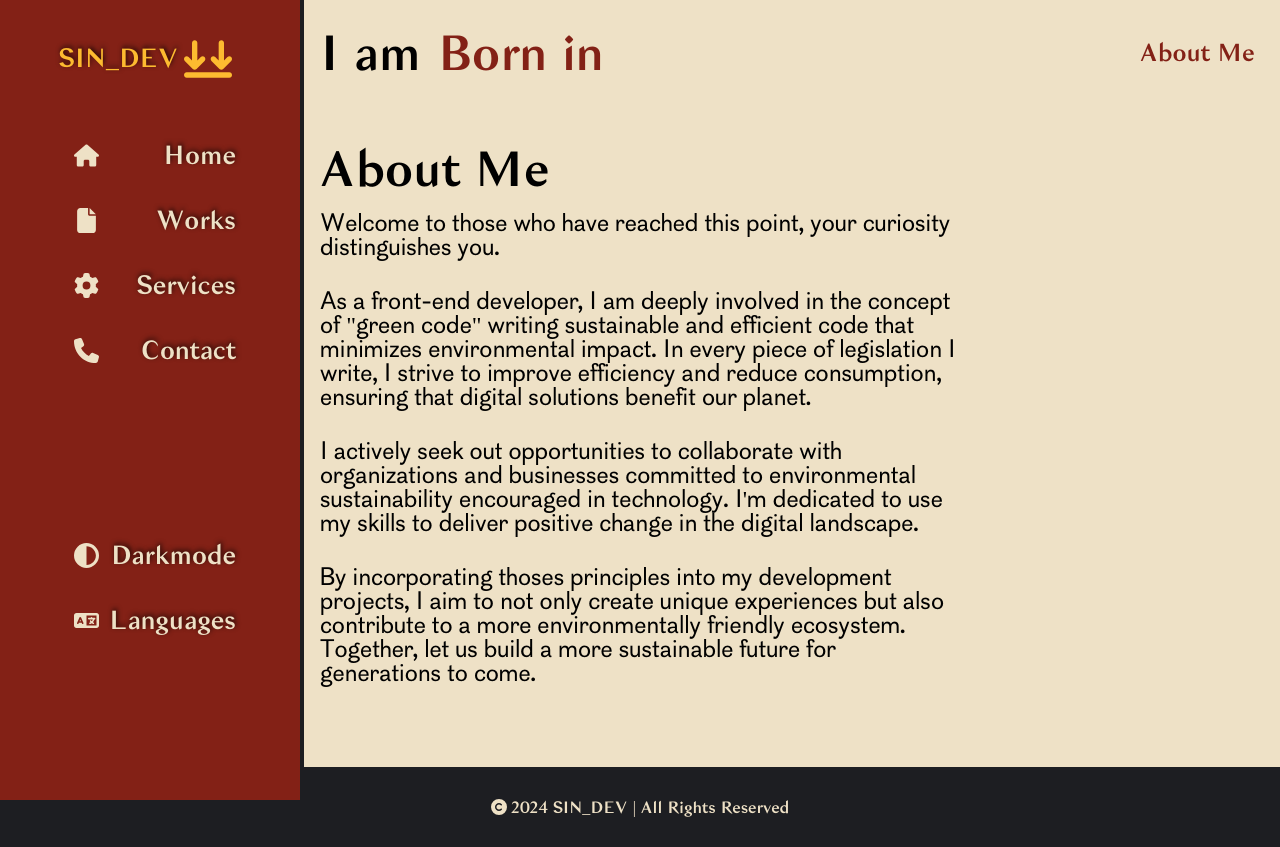
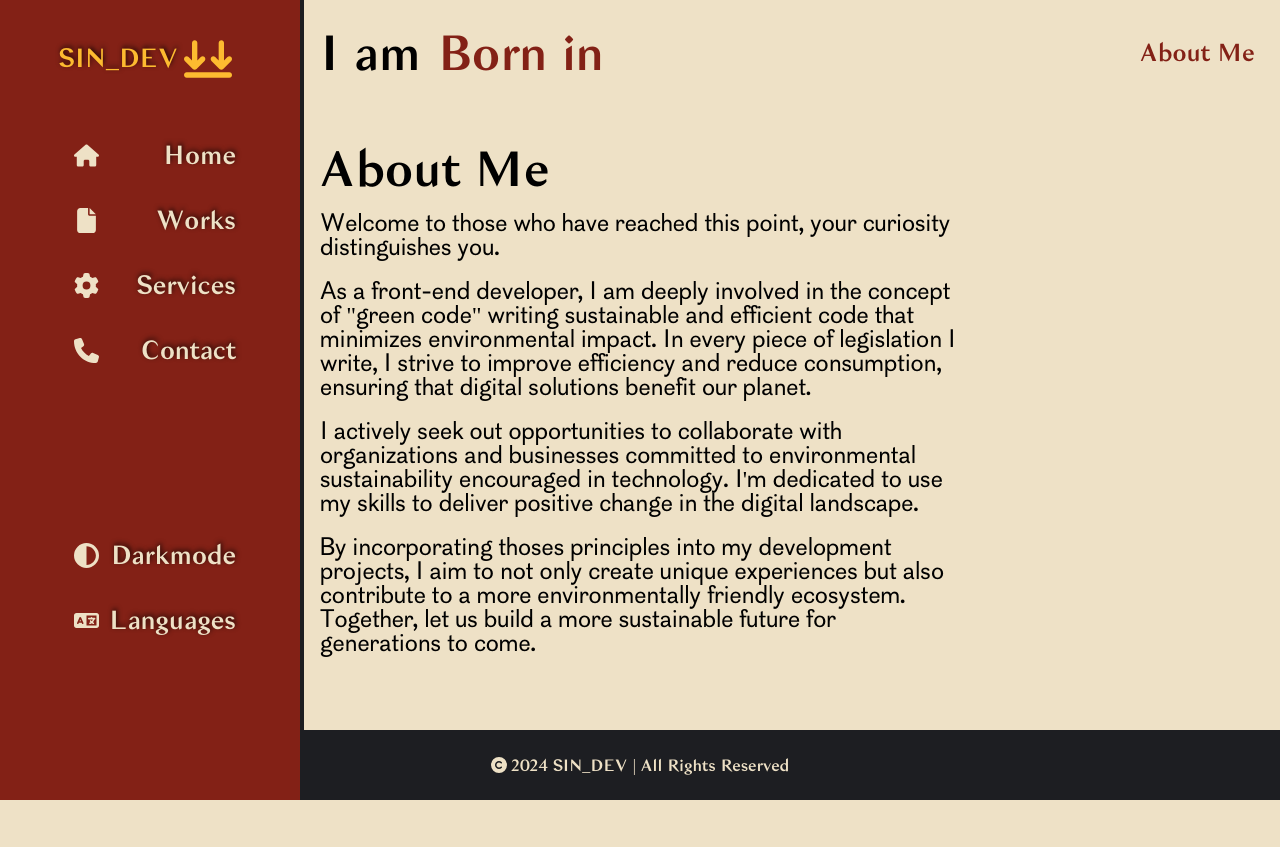
Before and after one commit to UdotBdot/Openclassrooms_P12_Portfolio, a React (Vite) app: page /about-me in a window 1280 px wide. Shown: the top 847 px of the page. After the commit the page ends 800 px from the top, so only its background shows below. Built offline with nearby package versions, Linux system fonts and the light colour scheme.

Commit message:
FIX: Footer height

```diff
--- a/src/app/App.jsx
+++ b/src/app/App.jsx
@@ -1,7 +1,7 @@
 import './App.scss'
 import Loader from '../pages/Loader/Loader'
 import Home from '../pages/Home'
-import Works from '../pages/Works/Works';
+import Works from '../pages/Works';
 import AboutMe from '../pages/AboutMe';
 import { BrowserRouter, Route, Routes } from "react-router-dom";
 
--- a/src/components/Footer/Footer.scss
+++ b/src/components/Footer/Footer.scss
@@ -8,7 +8,7 @@ footer {
         align-items: center;
         background-color: $text-color;
         max-width: 100vw;
-        height: 80px;
+        height: 70px;
         &__p {
             font-family: $headline-font;
             color: $primary-color;
--- a/src/components/TextAboutMe/TextAboutMe.scss
+++ b/src/components/TextAboutMe/TextAboutMe.scss
@@ -1,19 +1,19 @@
 @import 'src/index.scss';
 
 .About-me {
-    padding: 20px;
-    margin: 0 300px 30px 300px;
+    padding: 20px 20px 0 20px;
+    margin: 0 300px 10px 300px;
     & h2 {
         font-family: $headline-font;
         font-size: 3em;
-        margin: 20px 0;
+        margin: 20px 0 20px 0;
         animation: track-in 1.5s forwards;
         @include track-in-animation(track-in);
     }
     & p {
         font-family: $text-font;
         font-size: 1.5em;
-        margin-bottom: 30px;
+        margin-bottom: 20px;
         animation: track-in 3s forwards;
         @include track-in-animation(track-in);
     }
--- a/src/pages/Works/Works.jsx
+++ b/src/pages/Works.jsx
@@ -1,7 +1,7 @@
 import React from 'react'
-import Navbar from '../../components/Navbar/Navbar'
-import Header from '../../components/Header/Header'
-import Footer from '../../components/Footer/Footer'
+import Navbar from '../components/Navbar/Navbar'
+import Header from '../components/Header/Header'
+import Footer from '../components/Footer/Footer'
 
 function Works() {
   return (
```
Also changed, not shown: src/pages/Works/Works.scss (deleted).
